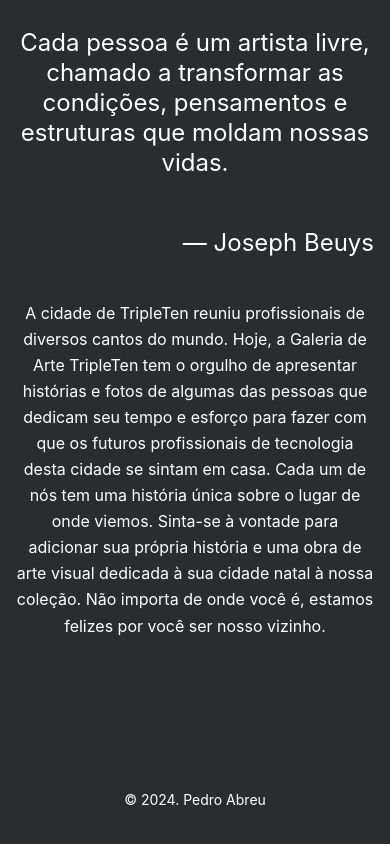
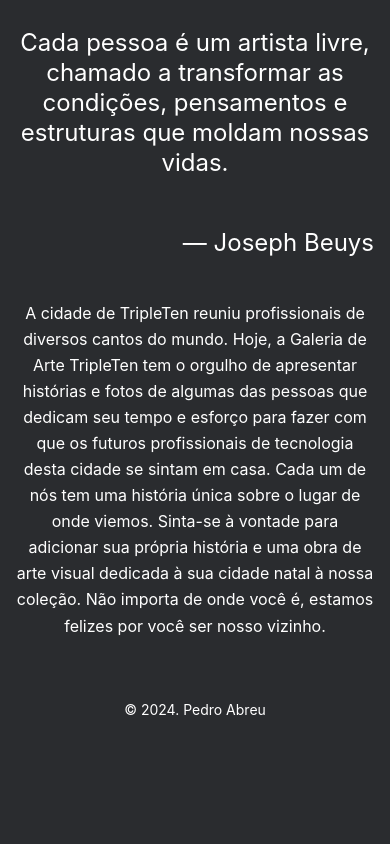
Before and after one commit to peedroabreu/web_project_homeland, a plain HTML site: page index.html in a window 390 px wide. Shown: the part 884-1728 px from the top of the page. After the commit the page ends 1616 px from the top, so only its background shows below. Drawn offline with Linux system fonts and the light colour scheme; a web font is replaced by a local one.

Commit message:
correcoes revisor 2

```diff
--- a/blocks/footer.css
+++ b/blocks/footer.css
@@ -18,10 +18,3 @@
     line-height: 16px;
   }
 }
-
-@media screen and (max-width: 544px) {
-  .footer__copyright {
-    line-height: 14;
-    size: 14px;
-  }
-}
--- a/blocks/intro.css
+++ b/blocks/intro.css
@@ -50,7 +50,7 @@
   }
 
   .intro__title {
-    size: 40px;
+    font-size: 40px;
     line-height: 49px;
     height: 98px;
   }
```
